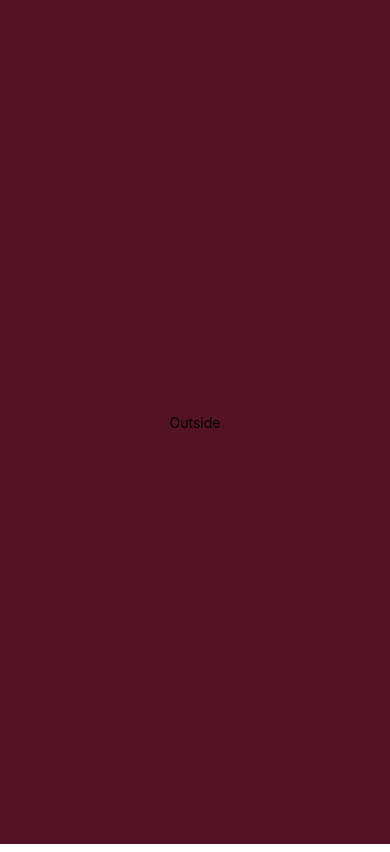
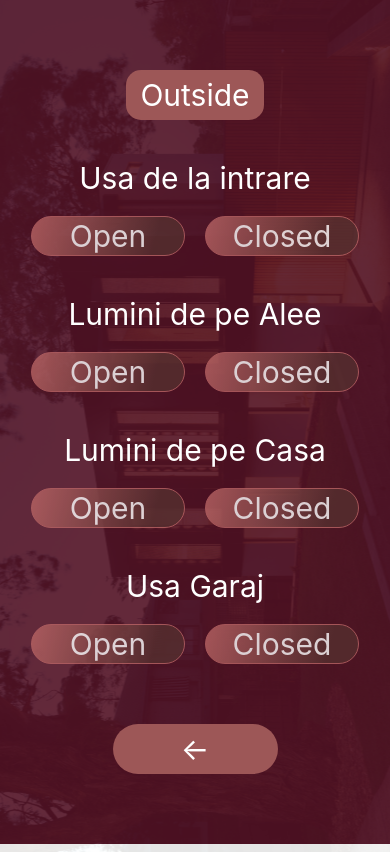
Before and after one commit to RaulSecosan/homeControlSystem, a React Native app: screen /Outside in a window 390 px wide. Built offline with nearby package versions, Linux system fonts and the light colour scheme.

Commit message:
Almost done Outside page

```diff
--- a/App.js
+++ b/App.js
@@ -1,5 +1,4 @@
 import { StatusBar } from "expo-status-bar";
-import { StyleSheet } from "react-native";
 import { NavigationContainer } from "@react-navigation/native";
 import { createNativeStackNavigator } from "@react-navigation/native-stack";
 
@@ -9,11 +8,6 @@ import Outside from "./components/pages/outside/Outside";
 const Stack = createNativeStackNavigator();
 
 export default function App() {
-  // return (
-  //   <View style={styles.container}>
-  //     <Home />
-  //   </View>
-  // );
   return (
     <>
       <StatusBar style="auto" />
@@ -30,10 +24,3 @@ export default function App() {
     </>
   );
 }
-const styles = StyleSheet.create({
-  container: {
-    flex: 1,
-    // alignItems: "center",
-    // justifyContent: "center",
-  },
-});
--- /dev/null
+++ b/components/ButtonOriginal.js
@@ -0,0 +1,32 @@
+import { StyleSheet, Text, View, Pressable } from "react-native";
+import { NavigationContainer } from "@react-navigation/native";
+
+
+export default function ButtonOriginal({ name, action,navigation}) {
+  function pressHandlerOutside() {
+    console.log("PresOutside");
+
+    navigation.navigate(action);
+  }
+  return (
+    <Pressable
+      onPress={pressHandlerOutside}
+      style={({ pressed }) => (pressed ? [styles.pressed] : "")}
+    >
+      <View style={styles.buttonBox}>
+        <Text style={styles.button}>{name}</Text>
+      </View>
+    </Pressable>
+  );
+}
+
+const styles = StyleSheet.create({
+  button: {
+    fontSize: 30,
+    color: "white",
+  },
+
+  pressed: {
+    opacity: 0.7,
+  },
+});
--- a/components/pages/Home.js
+++ b/components/pages/Home.js
@@ -1,7 +1,6 @@
 import { StatusBar } from "expo-status-bar";
 import { StyleSheet, Text, View, Image, Pressable } from "react-native";
-// import homeInside from 'assets/images/homePage/homeInside.png'
-export default function App({ navigation }) {
+export default function Home({ navigation }) {
   function pressHandlerInside() {
     console.log("Press");
   }
--- a/components/pages/outside/Outside.js
+++ b/components/pages/outside/Outside.js
@@ -1,11 +1,133 @@
-import { StatusBar } from "expo-status-bar";
-import { StyleSheet, Text, View, Image, Button } from "react-native";
-// import homeInside from 'assets/images/homePage/homeInside.png'
-export default function App() {
+import { StyleSheet, Text, View, ImageBackground } from "react-native";
+import { LinearGradient } from "expo-linear-gradient";
+
+import ButtonOriginal from "../../ButtonOriginal";
+export default function App({ navigation }) {
   return (
     <View style={styles.container}>
-      <StatusBar style="auto" />
-      <Text>Outside</Text>
+      <ImageBackground
+        source={require("../../../assets/images/background/outsideBackground.png")}
+        resizeMode="cover"
+        style={styles.backgroundImg}
+      >
+        <View style={styles.titleBox}>
+          <Text style={styles.title}>Outside</Text>
+        </View>
+        <View style={styles.alignContainer}>
+          <Text style={styles.paragraph}>Usa de la intrare</Text>
+          <View style={styles.buttonRow}>
+            <View style={styles.buttonBox}>
+              <LinearGradient
+                colors={["#BB6666", "#552F2F"]}
+                start={{ x: 0.0, y: 0.0 }}
+                end={{ x: 1.0, y: 1.0 }}
+                locations={[0, 0.8]}
+                style={styles.buttonBoxGradient}
+              >
+                <ButtonOriginal name={"Open"} />
+              </LinearGradient>
+            </View>
+            <View style={styles.buttonBox}>
+              <LinearGradient
+                colors={["#BB6666", "#552F2F"]}
+                start={{ x: 0.0, y: 0.0 }}
+                end={{ x: 1.0, y: 1.0 }}
+                locations={[0, 0.8]}
+                style={styles.buttonBoxGradient}
+              >
+                <ButtonOriginal name={"Closed"} />
+              </LinearGradient>
+            </View>
+          </View>
+        </View>
+        <View style={styles.alignContainer}>
+          <Text style={styles.paragraph}>Lumini de pe Alee</Text>
+          <View style={styles.buttonRow}>
+            <View style={styles.buttonBox}>
+              <LinearGradient
+                colors={["#BB6666", "#552F2F"]}
+                start={{ x: 0.0, y: 0.0 }}
+                end={{ x: 1.0, y: 1.0 }}
+                locations={[0, 0.8]}
+                style={styles.buttonBoxGradient}
+              >
+                <ButtonOriginal name={"Open"} />
+              </LinearGradient>
+            </View>
+            <View style={styles.buttonBox}>
+              <LinearGradient
+                colors={["#BB6666", "#552F2F"]}
+                start={{ x: 0.0, y: 0.0 }}
+                end={{ x: 1.0, y: 1.0 }}
+                locations={[0, 0.8]}
+                style={styles.buttonBoxGradient}
+              >
+                <ButtonOriginal name={"Closed"} />
+              </LinearGradient>
+            </View>
+          </View>
+        </View>
+
+        <View style={styles.alignContainer}>
+          <Text style={styles.paragraph}>Lumini de pe Casa</Text>
+          <View style={styles.buttonRow}>
+            <View style={styles.buttonBox}>
+              <LinearGradient
+                colors={["#BB6666", "#552F2F"]}
+                start={{ x: 0.0, y: 0.0 }}
+                end={{ x: 1.0, y: 1.0 }}
+                locations={[0, 0.8]}
+                style={styles.buttonBoxGradient}
+              >
+                <ButtonOriginal name={"Open"} />
+              </LinearGradient>
+            </View>
+            <View style={styles.buttonBox}>
+              <LinearGradient
+                colors={["#BB6666", "#552F2F"]}
+                start={{ x: 0.0, y: 0.0 }}
+                end={{ x: 1.0, y: 1.0 }}
+                locations={[0, 0.8]}
+                style={styles.buttonBoxGradient}
+              >
+                <ButtonOriginal name={"Closed"} />
+              </LinearGradient>
+            </View>
+          </View>
+        </View>
+
+        <View style={styles.alignContainer}>
+          <Text style={styles.paragraph}>Usa Garaj</Text>
+          <View style={styles.buttonRow}>
+            <View style={styles.buttonBox}>
+              <LinearGradient
+                colors={["#BB6666", "#552F2F"]}
+                start={{ x: 0.0, y: 0.0 }}
+                end={{ x: 1.0, y: 1.0 }}
+                locations={[0, 0.8]}
+                style={styles.buttonBoxGradient}
+              >
+                <ButtonOriginal name={"Open"} />
+              </LinearGradient>
+            </View>
+            <View style={styles.buttonBox}>
+              <LinearGradient
+                colors={["#BB6666", "#552F2F"]}
+                start={{ x: 0.0, y: 0.0 }}
+                end={{ x: 1.0, y: 1.0 }}
+                locations={[0, 0.8]}
+                style={styles.buttonBoxGradient}
+              >
+                <ButtonOriginal name={"Closed"} />
+              </LinearGradient>
+            </View>
+          </View>
+        </View>
+
+        <View style={styles.backButton}>
+          <ButtonOriginal name={"←"} action={"Home"} navigation={navigation} />
+        </View>
+      </ImageBackground>
     </View>
   );
 }
@@ -14,8 +136,64 @@ const styles = StyleSheet.create({
   container: {
     flex: 1,
     backgroundColor: "#531225",
+    // opacity: 0.15,
+    opacityColor: 0.15,
     alignItems: "center",
     justifyContent: "center",
+    zIndex: 1,
+  },
+  backgroundImg: {
+    flex: 1,
+    width: "100%",
+    zIndex: 1000,
+    justifyContent: "center",
+    alignItems: "center",
+  },
+  titleBox: {
+    width: 138,
+    height: 50,
+    backgroundColor: "#9D5757",
+    justifyContent: "center",
+    alignItems: "center",
+    borderRadius: 15,
+  },
+  title: {
+    color: "white",
+    fontSize: 30,
+  },
+  alignContainer: {
+    justifyContent: "center",
+    alignItems: "center",
+  },
+  paragraph: {
+    fontSize: 30,
+    marginTop: 40,
+    color: "white",
+  },
+  buttonRow: {
+    flexDirection: "row",
+    gap: 20,
   },
 
+  buttonBoxGradient: {
+    width: 154,
+    height: 40,
+    borderRadius: 50,
+    borderWidth: 0.5,
+    borderColor: "#BB6666",
+    justifyContent: "center",
+    alignItems: "center",
+    marginTop: 20,
+    opacity: 0.8,
+  },
+
+  backButton: {
+    marginTop: 60,
+    width: 165,
+    height: 50,
+    backgroundColor: "#9D5757",
+    justifyContent: "center",
+    alignItems: "center",
+    borderRadius: 30,
+  },
 });
--- a/package.json
+++ b/package.json
@@ -17,9 +17,11 @@
     "react": "18.2.0",
     "react-dom": "18.2.0",
     "react-native": "0.74.1",
+    "react-native-linear-gradient": "^2.8.3",
     "react-native-safe-area-context": "4.10.1",
     "react-native-screens": "3.31.1",
-    "react-native-web": "~0.19.10"
+    "react-native-web": "~0.19.10",
+    "expo-linear-gradient": "~13.0.2"
   },
   "devDependencies": {
     "@babel/core": "^7.20.0"
```
Also changed, not shown: assets/images/background/outsideBackground.png (added), 1 other file (tests, documents, lock files or other folders).
